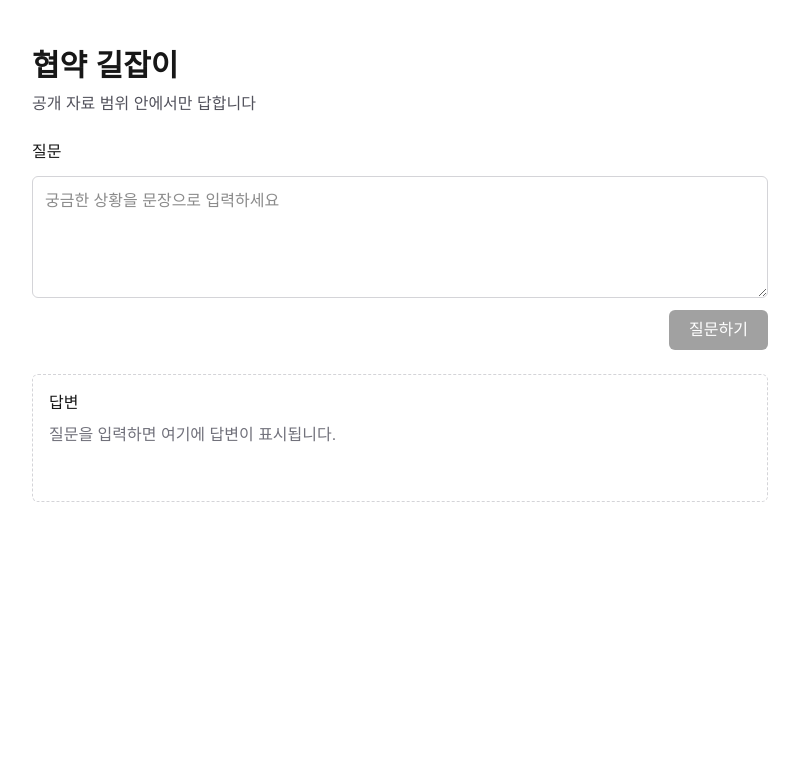
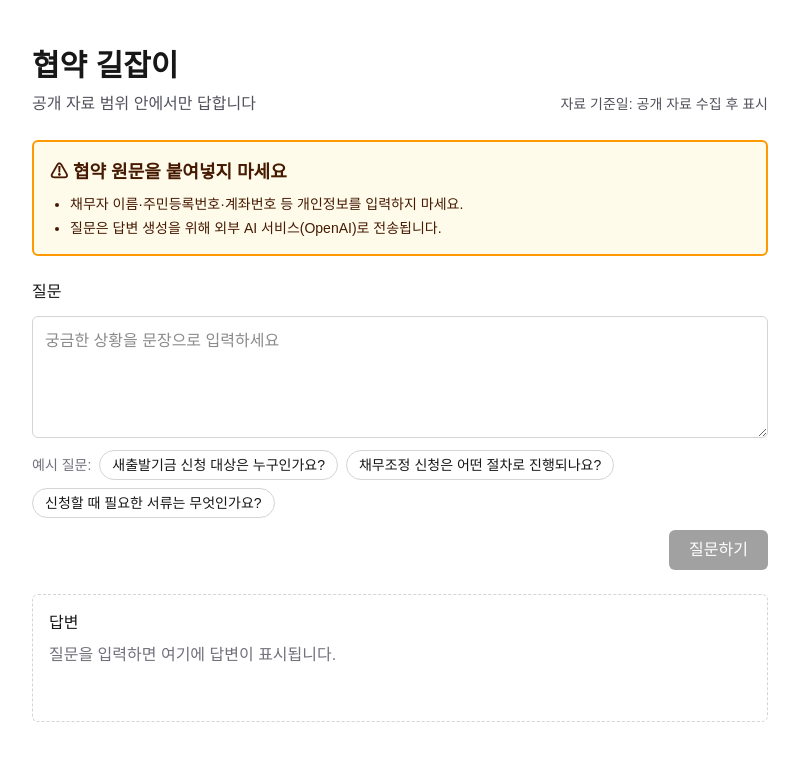
Before and after one commit to moon1030-blip/agreement-guide, a Next.js app: page / in a window 1280 px wide. Shown: the top 758 px of the page, without its empty margins (240-1039 px from the left). Built offline with nearby package versions, Linux system fonts and the light colour scheme.

Commit message:
경고 상자·범위 안내·자료 기준일·예시 질문을 추가해 대외비·개인정보 입력을 사전에 막도록 안내함 (PLAN 7번)
Co-Authored-By: Claude Opus 5.5 <noreply@anthropic.com>

```diff
--- a/app/_components/AskForm.tsx
+++ b/app/_components/AskForm.tsx
@@ -3,6 +3,13 @@
 // Design Ref: §4 — ③ 질문 입력과 ④ 답변 영역의 뼈대. 입력 검사(PLAN 8번)와 서버 연결(PLAN 10번)은 이후에 붙인다.
 import { useState } from "react";
 import AnswerView from "./AnswerView";
+
+// 임시 예시 질문. 공개 자료를 모으면(PLAN 2번) 자료에 답이 있는 질문으로 바꾼다.
+const EXAMPLE_QUESTIONS = [
+  "새출발기금 신청 대상은 누구인가요?",
+  "채무조정 신청은 어떤 절차로 진행되나요?",
+  "신청할 때 필요한 서류는 무엇인가요?",
+];
 
 export default function AskForm() {
   const [question, setQuestion] = useState("");
@@ -29,6 +36,19 @@ export default function AskForm() {
           rows={4}
           className="w-full resize-y rounded-md border border-zinc-300 p-3 dark:border-zinc-700 dark:bg-zinc-900"
         />
+        <div className="flex flex-wrap items-center gap-2 text-sm">
+          <span className="text-zinc-500">예시 질문:</span>
+          {EXAMPLE_QUESTIONS.map((example) => (
+            <button
+              key={example}
+              type="button"
+              onClick={() => setQuestion(example)}
+              className="rounded-full border border-zinc-300 px-3 py-1 hover:bg-zinc-100 dark:border-zinc-700 dark:hover:bg-zinc-800"
+            >
+              {example}
+            </button>
+          ))}
+        </div>
         <div className="flex justify-end">
           <button
             type="submit"
--- /dev/null
+++ b/app/_components/Notice.tsx
@@ -0,0 +1,15 @@
+// Design Ref: §4 — ② 경고 상자. PRD 7번(대외비 문구 입력 방지, 개인정보, 외부 AI 전송 고지)
+export default function Notice() {
+  return (
+    <aside
+      role="note"
+      className="rounded-md border-2 border-amber-500 bg-amber-50 p-4 text-amber-950 dark:bg-amber-950/40 dark:text-amber-100"
+    >
+      <p className="text-lg font-semibold">⚠ 협약 원문을 붙여넣지 마세요</p>
+      <ul className="mt-2 list-disc space-y-1 pl-5 text-sm">
+        <li>채무자 이름·주민등록번호·계좌번호 등 개인정보를 입력하지 마세요.</li>
+        <li>질문은 답변 생성을 위해 외부 AI 서비스(OpenAI)로 전송됩니다.</li>
+      </ul>
+    </aside>
+  );
+}
--- a/app/page.tsx
+++ b/app/page.tsx
@@ -1,15 +1,21 @@
-// Design Ref: §4 — 화면 구성. 경고 상자·범위 안내·예시 질문·자료 기준일은 PLAN 7번에서 채운다.
+// Design Ref: §4 — 화면 구성: ① 머리글 → ② 경고 상자 → ③ 질문 입력 → ④ 답변 영역
 import AskForm from "./_components/AskForm";
+import Notice from "./_components/Notice";
+
+// 공개 자료를 모으면(PLAN 2번) 실제 기준일로 바꾼다.
+const DATA_BASE_DATE = "공개 자료 수집 후 표시";
 
 export default function Home() {
   return (
     <main className="mx-auto flex w-full max-w-3xl flex-1 flex-col gap-6 px-4 py-12">
       <header className="flex flex-col gap-2">
         <h1 className="text-3xl font-semibold">협약 길잡이</h1>
-        <p className="text-zinc-600 dark:text-zinc-400">
-          공개 자료 범위 안에서만 답합니다
-        </p>
+        <div className="flex flex-wrap items-baseline justify-between gap-2 text-zinc-600 dark:text-zinc-400">
+          <p>공개 자료 범위 안에서만 답합니다</p>
+          <p className="text-sm">자료 기준일: {DATA_BASE_DATE}</p>
+        </div>
       </header>
+      <Notice />
       <AskForm />
     </main>
   );
```
